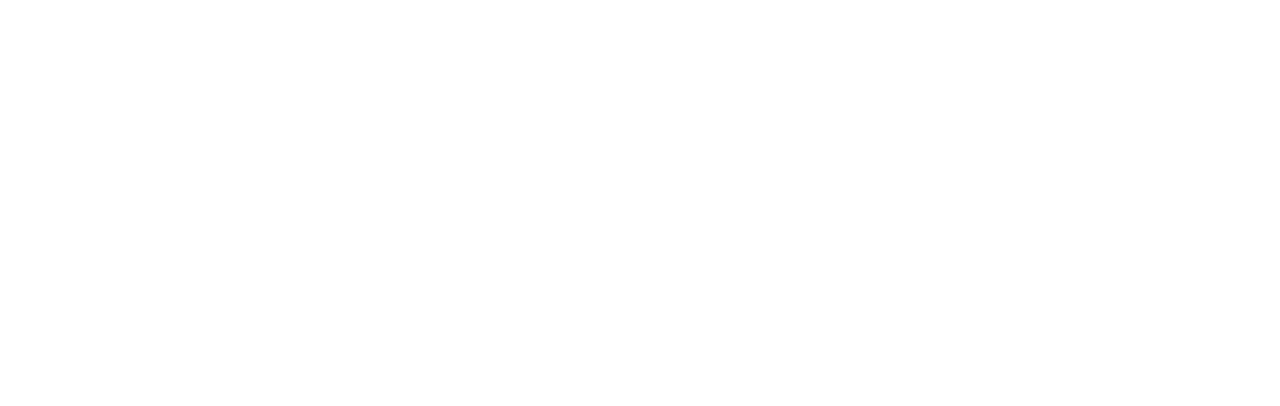
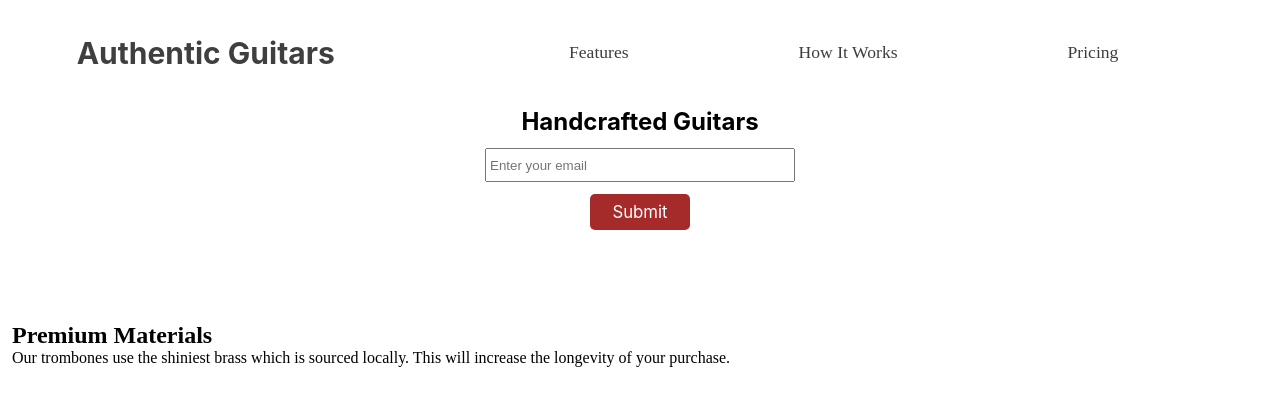
Before and after one commit to jasonfelice/Jason-Francis, a plain HTML site: page index.html in a window 1280 px wide. Drawn offline with Linux system fonts and the light colour scheme.

Commit message:
section two

```diff
--- a/index.html
+++ b/index.html
@@ -1,12 +1,117 @@
 <!DOCTYPE html>
 <html lang="en">
+
 <head>
     <meta charset="UTF-8">
     <meta http-equiv="X-UA-Compatible" content="IE=edge">
     <meta name="viewport" content="width=device-width, initial-scale=1.0">
-    <title>Document</title>
+    <link rel="stylesheet" href="style.css">
+    <title>Landing Page - Jason/Francis</title>
+    <style>
+        * {
+            padding: 0;
+            margin: 0;
+        }
+
+        header {
+            display: flex;
+            justify-content: space-around;
+            align-items: center;
+            margin: 30px 2px;
+        }
+
+        .logo {
+            font-size: 30px;
+            font-family: -apple-system, BlinkMacSystemFont, 'Segoe UI', Roboto, Oxygen, Ubuntu, Cantarell, 'Open Sans', 'Helvetica Neue', sans-serif;
+            font-weight: bold;
+            color: rgb(63, 63, 63);
+        }
+
+        #navbar ul {
+            display: flex;
+
+
+        }
+
+        #navbar ul li {
+            list-style: none;
+            margin: 2px 75px;
+            padding: 10px;
+        }
+
+        #navbar ul li a {
+            font-size: 1.1rem;
+            color: rgb(61, 61, 61);
+            text-decoration: none;
+        }
+
+        #welcome-section {
+            display: flex;
+            flex-direction: column;
+            justify-content: center;
+        }
+        #welcome-section div{
+            text-align: center;
+            font-family: -apple-system, BlinkMacSystemFont, 'Segoe UI', Roboto, Oxygen, Ubuntu, Cantarell, 'Open Sans', 'Helvetica Neue', sans-serif;
+            width: 500px;
+            margin: 2px auto;
+        }
+        #form-container div input{
+            padding: .2em;
+            width: 300px;
+            height: 25px;
+            margin: 10px;
+        }
+        input[type='submit']{
+            color: white;
+            background-color: brown;
+            padding: 8px;
+            width: 100px;
+            border-radius: 5px;
+            border: none;
+            font-family: -apple-system, BlinkMacSystemFont, 'Segoe UI', Roboto, Oxygen, Ubuntu, Cantarell, 'Open Sans', 'Helvetica Neue', sans-serif;
+            font-size: 1.05rem;
+        }
+        input[type='submit']:hover{
+            background-color: rgb(119, 31, 31);
+        }
+        #two{
+            margin: 80px 2px;
+            padding: 10px;
+        }
+    </style>
 </head>
+
 <body>
+    <header>
+        <div class="logo">Authentic Guitars</div>
+        <nav id="navbar">
+            <ul>
+                <li><a href="#">Features</a></li>
+                <li><a href="#">How It Works</a></li>
+                <li><a href="#">Pricing</a></li>
+            </ul>
+        </nav>
 
+    </header>
+    <section id="welcome-section">
+        <div>
+        <h1>Handcrafted Guitars</h1>
+        <form action="/backend.php" id="form-container">
+            <div>
+                <input type="email" name="email" id="email" placeholder="Enter your email">
+            </div>
+            <input type="submit" value="Submit">
+        </form>
+    </div>
+    </section>
+    <section id="two">
+        <div>
+            <div class="icon"></div>
+            <h1>Premium Materials</h1>
+            <p>Our trombones use the shiniest brass which is sourced locally. This will increase the longevity of your purchase.</p>
+        </div>
+    </section>
 </body>
+
 </html>
```
